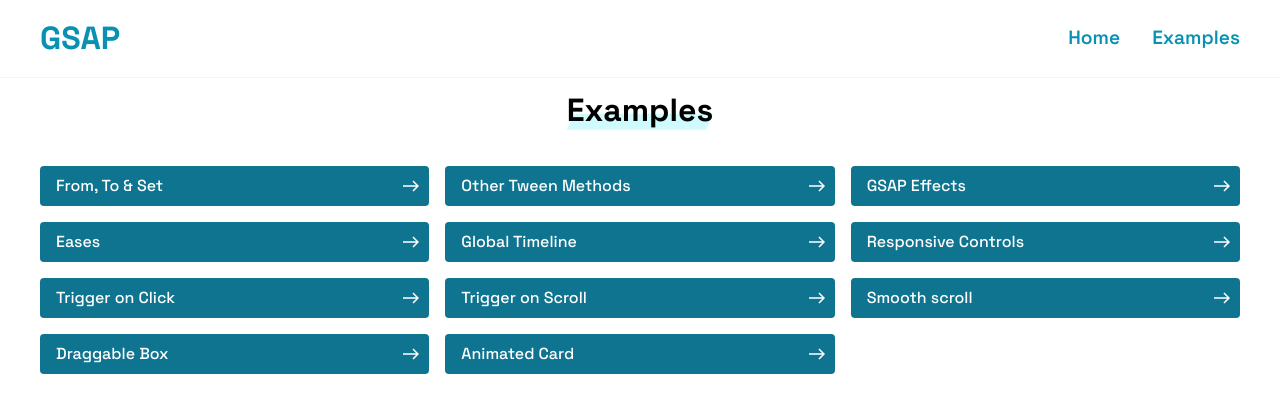
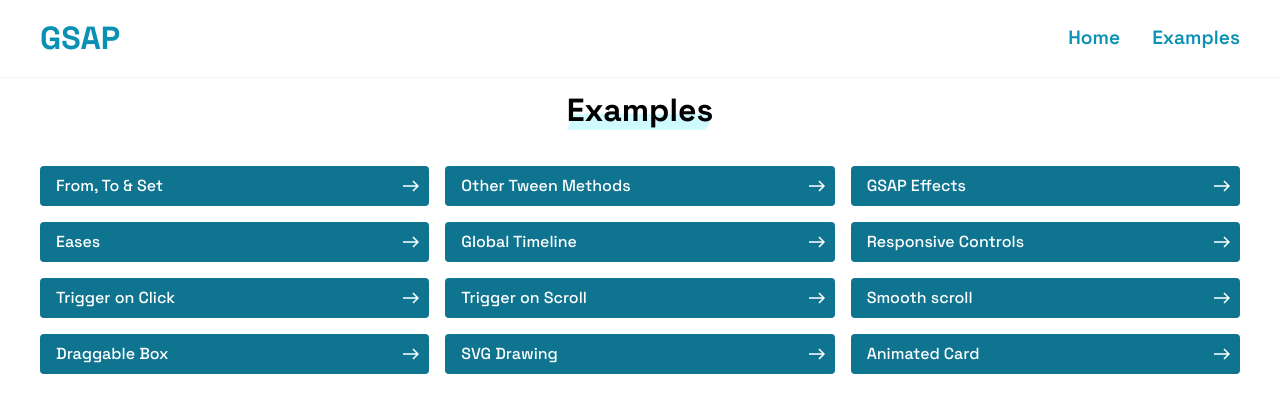
Before and after one commit to abhi-simform/GSAPDemo, a React (Vite) app: page /examples in a window 1280 px wide. Shown: the top 412 px of the page. Built offline with nearby package versions, Linux system fonts and the light colour scheme.

Commit message:
SVG Drawing

```diff
--- a/src/exampleroutes.js
+++ b/src/exampleroutes.js
@@ -70,6 +70,11 @@
     newTab: false,
   },
   {
+    name: 'SVG Drawing',
+    path: 'https://stackblitz.com/edit/react-hbnsjd',
+    newTab: true,
+  },
+  {
     name: 'Animated Card',
     path: 'animatedcard',
     component: AnimatedCard,
```
